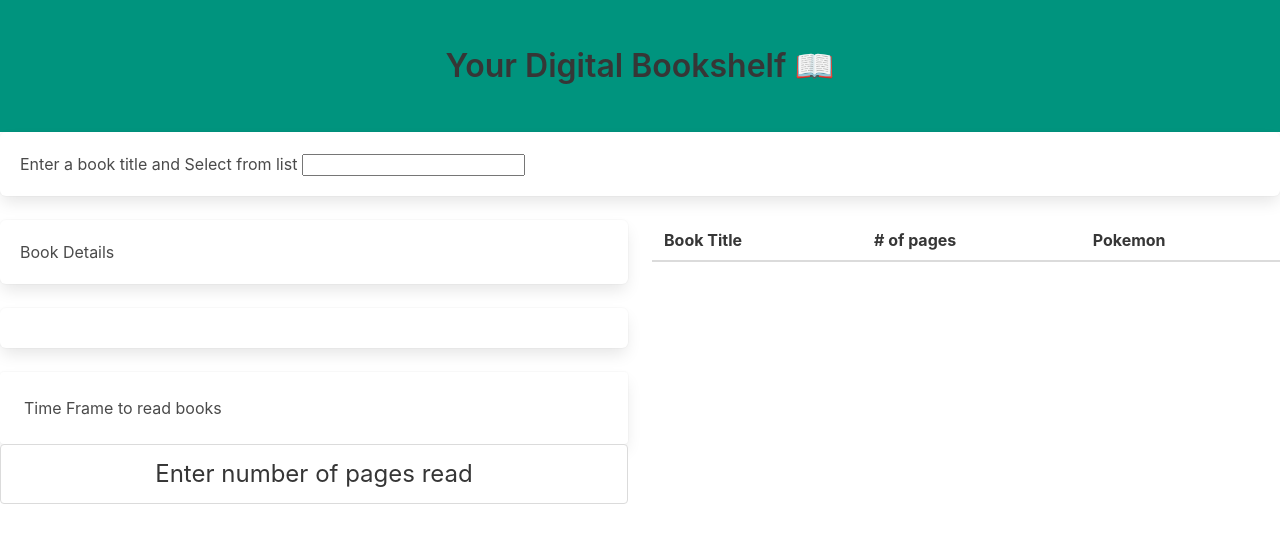
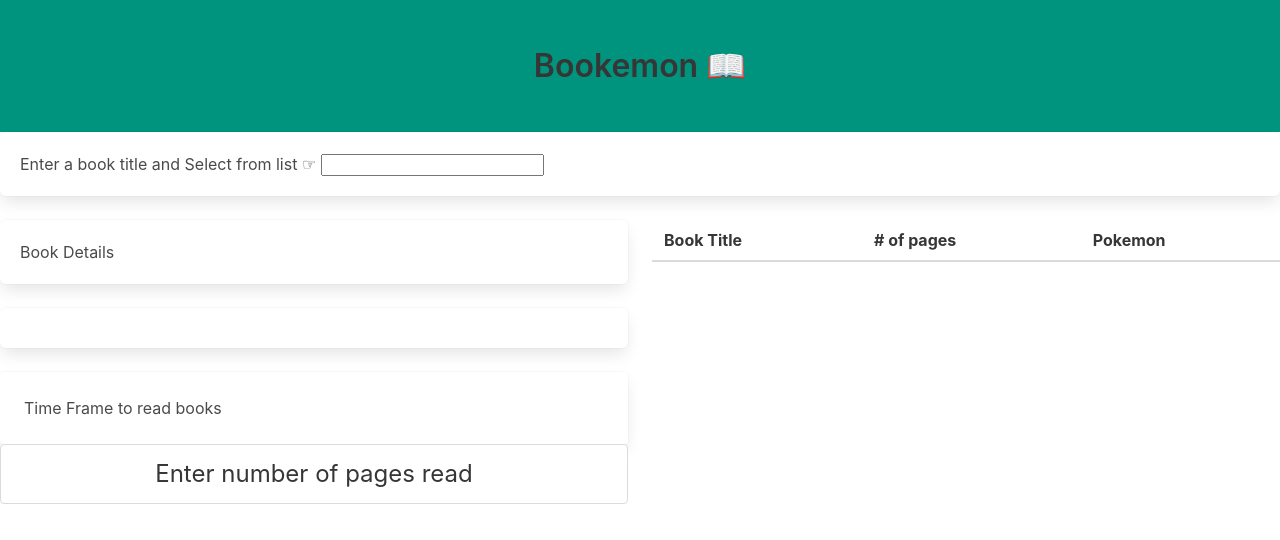
Before and after one commit to nathantr97/Project-1-framework-testing, a plain HTML site: page index.html in a window 1280 px wide. Drawn offline with nearby package versions, Linux system fonts and the light colour scheme.

Commit message:
fixed typo

```diff
--- a/index.html
+++ b/index.html
@@ -16,13 +16,13 @@
     <header class="hero has-background-primary-dark">
         <div class="hero-body">
 
-            <p class="title has-text-centered"> Your Digital Bookshelf 📖 </p>
+            <p class="title has-text-centered"> Bookemon 📖 </p>
         </div>
     </header>
     <main>
 
         <div class="box">
-            <label for="txtBookSearch">Enter a book title and Select from list</label>
+            <label for="txtBookSearch">Enter a book title and Select from list ☞ </label>
 
             <input id="txtBookSearch" type="text">
         </div>
```
